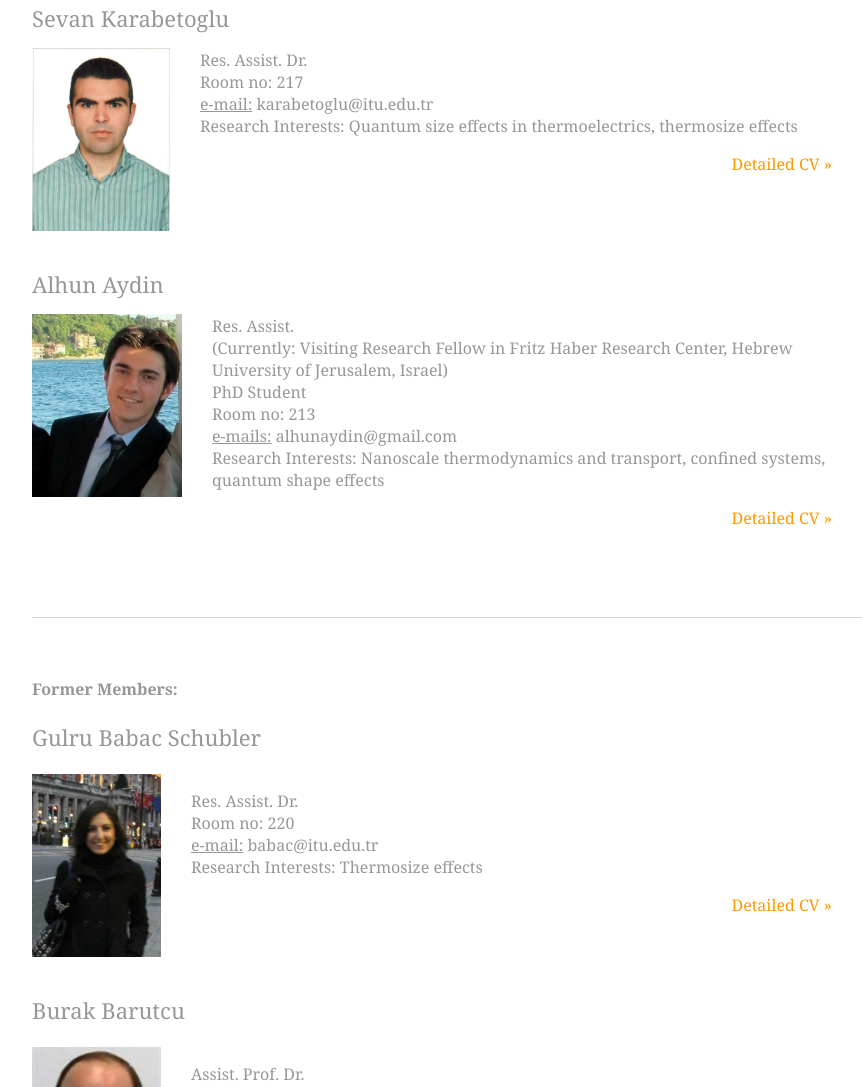
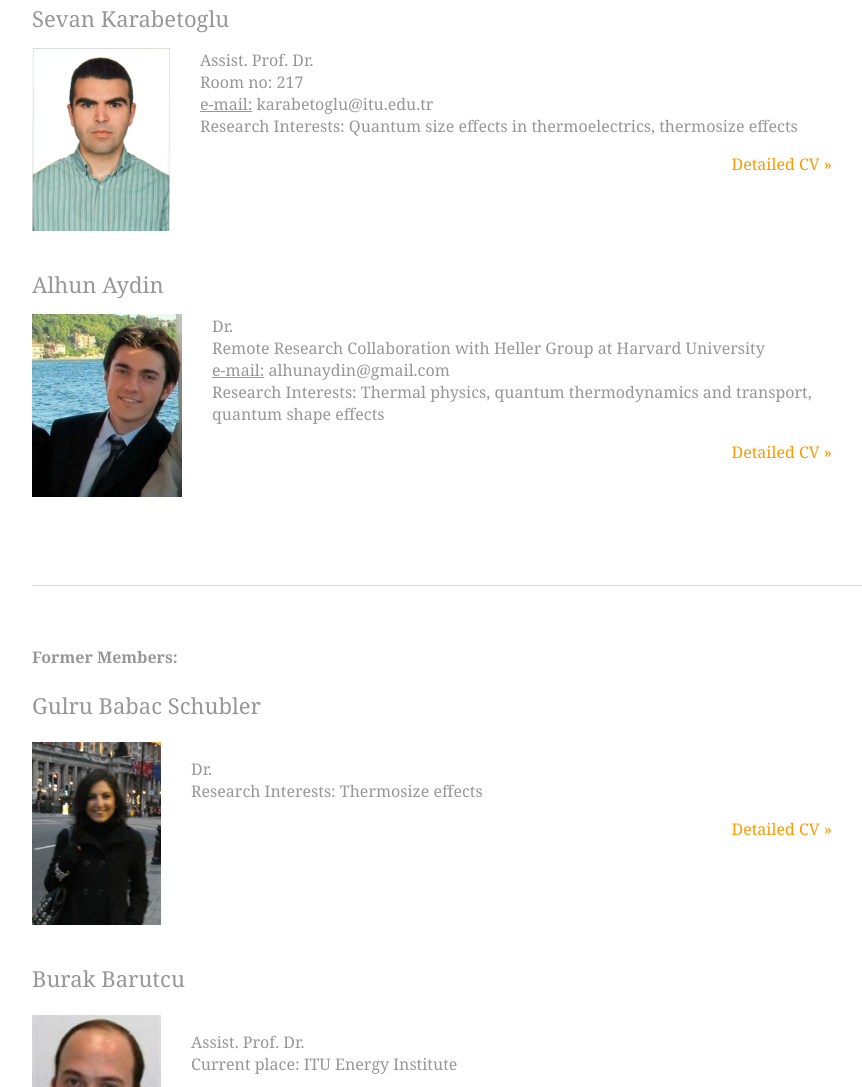
Before and after one commit to nanoenergy-rg/nanoenergy-rg.github.io, a plain HTML site: page members.html in a window 1280 px wide. Shown: the part 1050-2137 px from the top of the page, without its empty margins (128-990 px from the left). Drawn offline with Linux system fonts and the light colour scheme.

Commit message:
Update15nov

```diff
--- a/members.html
+++ b/members.html
@@ -60,7 +60,7 @@
         <h2>Altug Sisman (Group Leader)</h2>
          <img src="images/asnew.jpg" align="left" alt="" style="width:150px;height:194px;border:0; margin-right: 30px;">
 <p> Prof. Dr. <br>
-(Currently: Visiting Professor in Department of Physics & Astronomy, Uppsala University, Sweden) <br>
+Visiting Professor in Department of Physics & Astronomy, Uppsala University, Sweden <br>
 Room POL 18, Office no: 205 <br>
 <u>e-mails:</u> altugsisman@yahoo.com, altug.sisman@physics.uu.se <br>
 Research Interests: Quantum size and shape effects in thermodynamics and transport, thermosize effects
@@ -90,7 +90,7 @@ Research Interests: Quantum size effects in thermodynamic properties
  <article class="one_third">
         <h2>Sevan Karabetoglu</h2>
          <img src="images/sk.png" align="left" alt="" style="width:138px;height:183px;border:0; margin-right: 30px;">
-<p> Res. Assist. Dr. <br>
+<p> Assist. Prof. Dr. <br>
 Room no: 217 <br>
 <u>e-mail:</u> karabetoglu@itu.edu.tr <br>
 Research Interests: Quantum size effects in thermoelectrics, thermosize effects
@@ -100,13 +100,11 @@ Research Interests: Quantum size effects in thermoelectrics, thermosize effects
       <article class="one_third">
         <h2>Alhun Aydin</h2>
          <img src="images/aa.jpg" align="left" alt="" style="width:150px;height:183px;border:0; margin-right: 30px;">
-<p> Res. Assist. <br>
-(Currently: Visiting Research Fellow in Fritz Haber Research Center, Hebrew University of Jerusalem, Israel) <br>
-PhD Student <br>
-Room no: 213 <br>
-<u>e-mails:</u> alhunaydin@gmail.com<br>
-Research Interests: Nanoscale thermodynamics and transport, confined systems, quantum shape effects
-        <footer class="more"><a href="https://uppsala.academia.edu/AlhunAydin/CurriculumVitae">Detailed CV &raquo;</a></footer>
+<p> Dr. <br>
+Remote Research Collaboration with Heller Group at Harvard University <br>
+<u>e-mail:</u> alhunaydin@gmail.com<br>
+Research Interests: Thermal physics, quantum thermodynamics and transport, quantum shape effects
+        <footer class="more"><a href="https://scholar.google.com.tr/citations?user=I6w_3D8AAAAJ&hl=en">Detailed CV &raquo;</a></footer>
       </article>
 
   </div>
@@ -118,9 +116,7 @@ Research Interests: Nanoscale thermodynamics and transport, confined systems, qu
         <h2>Gulru Babac Schubler</h2>
 		<br>
          <img src="images/gb.png" align="left" alt="" style="width:129px;height:183px;border:0; margin-right: 30px;">
-<p> Res. Assist. Dr. <br>
-Room no: 220 <br>
-<u>e-mail:</u> babac@itu.edu.tr <br>
+<p> Dr. <br>
 Research Interests: Thermosize effects
         <footer class="more"><a href="http://www.energy.itu.edu.tr/hakkimizda/akademik-kadro/gulru-babac-schubler">Detailed CV &raquo;</a></footer>
       </article>
```
Also changed, not shown: index.html (+1 -1 lines).
